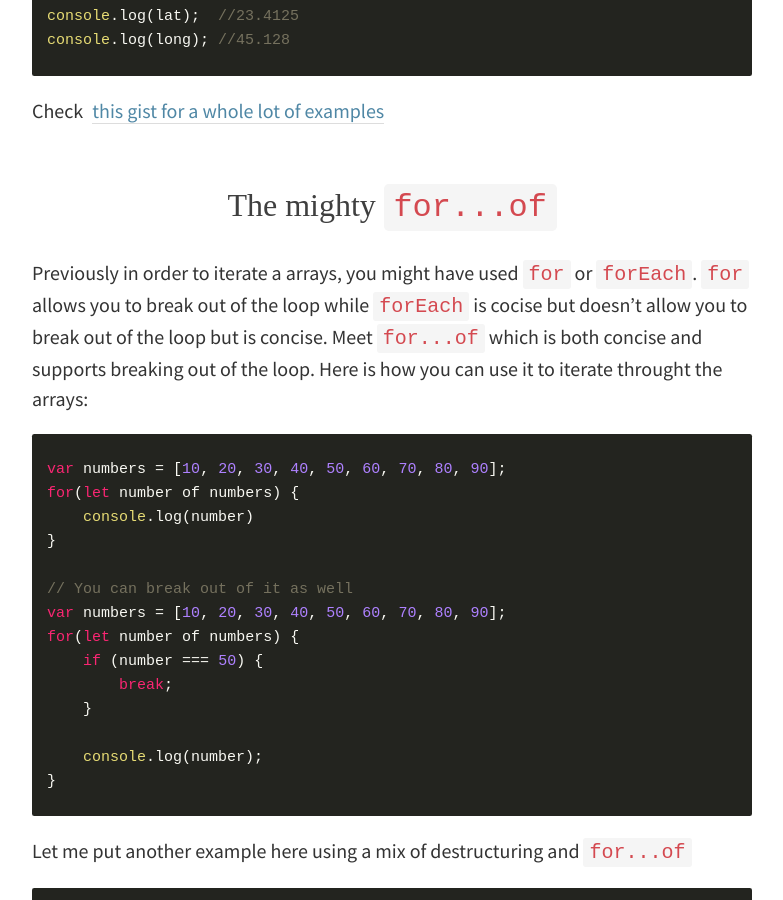
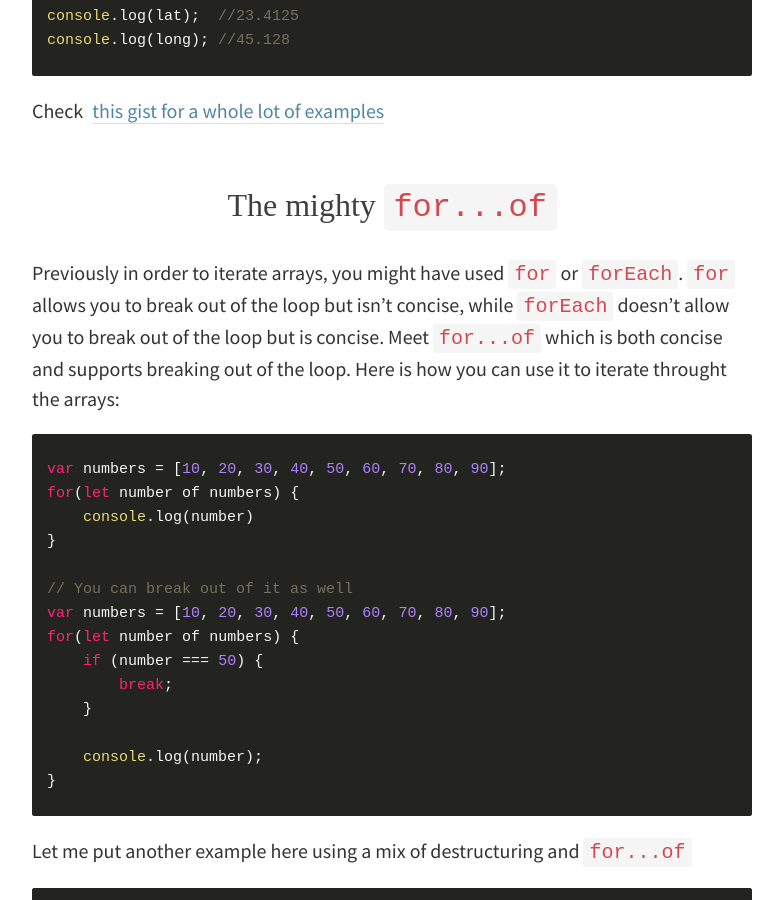
Before and after one commit to kamranahmedse/kamranahmedse.github.io, a Jekyll site: the page built from blog/_posts/2016-04-04-es6-in-depth.md, in a window 1280 px wide and 900 px high, scrolled down 6678 px. Shown: the whole window, without its empty margins (248-1031 px from the left). Built offline with Jekyll 4.4.1, drawn with Linux system fonts in a browser that asks for light colours; some web fonts are replaced; comment, search, counter and statistics services are not loaded; some of the changed text lies outside the part shown.

Commit message:
Fix typos.

````diff
--- a/blog/_posts/2016-04-04-es6-in-depth.md
+++ b/blog/_posts/2016-04-04-es6-in-depth.md
@@ -236,7 +236,7 @@ Check [this gist for a whole lot of examples](https://gist.github.com/mikaelbr/9
 
 ## The mighty `for...of`
 
-Previously in order to iterate a arrays, you might have used `for` or `forEach`. `for` allows you to break out of the loop while `forEach` is cocise but doesn't allow you to break out of the loop but is concise. Meet `for...of` which is both concise and supports breaking out of the loop. Here is how you can use it to iterate throught the arrays:
+Previously in order to iterate arrays, you might have used `for` or `forEach`. `for` allows you to break out of the loop but isn't concise, while `forEach` doesn't allow you to break out of the loop but is concise. Meet `for...of` which is both concise and supports breaking out of the loop. Here is how you can use it to iterate throught the arrays:
 
 ```javascript
 
````
Also changed, not shown: other parts of blog/_posts/2016-04-04-es6-in-depth.md (+1 -1 lines).
